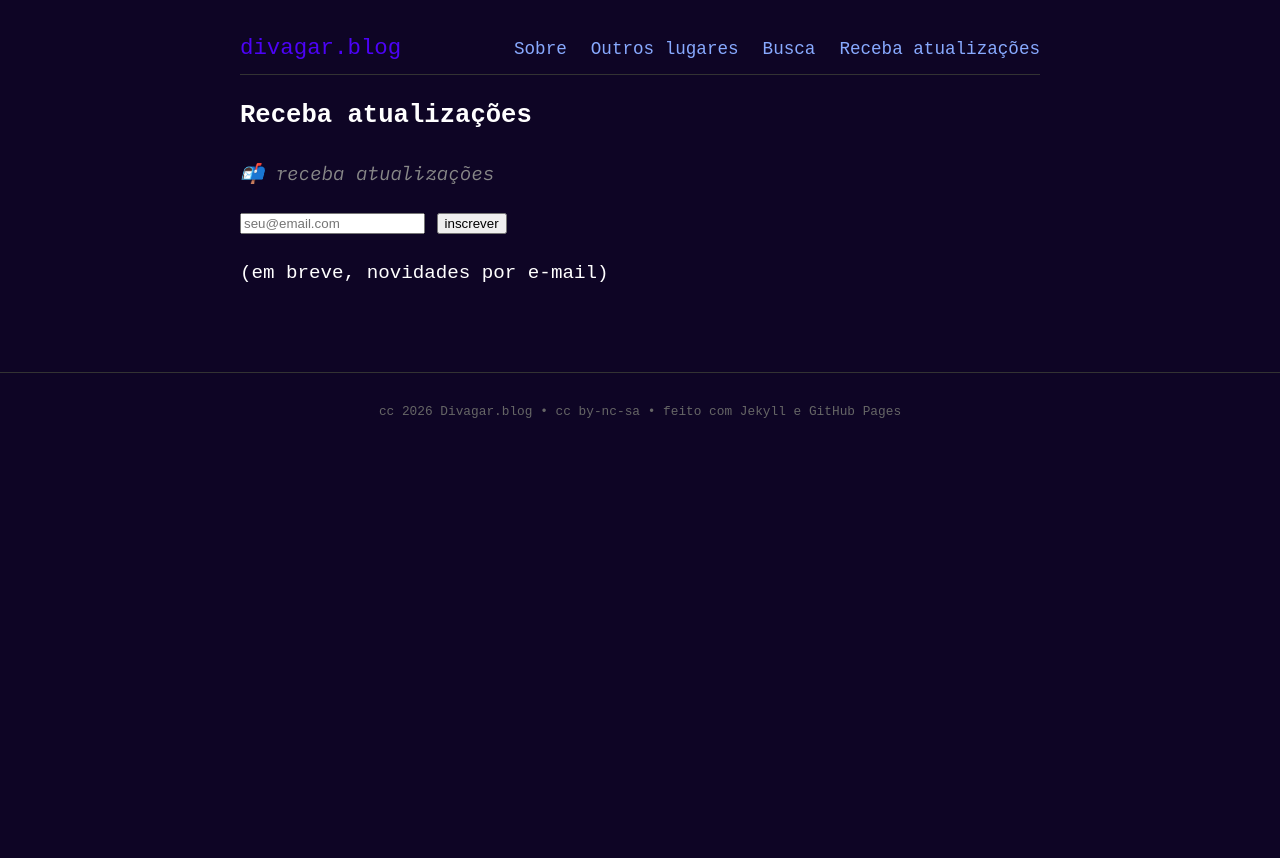
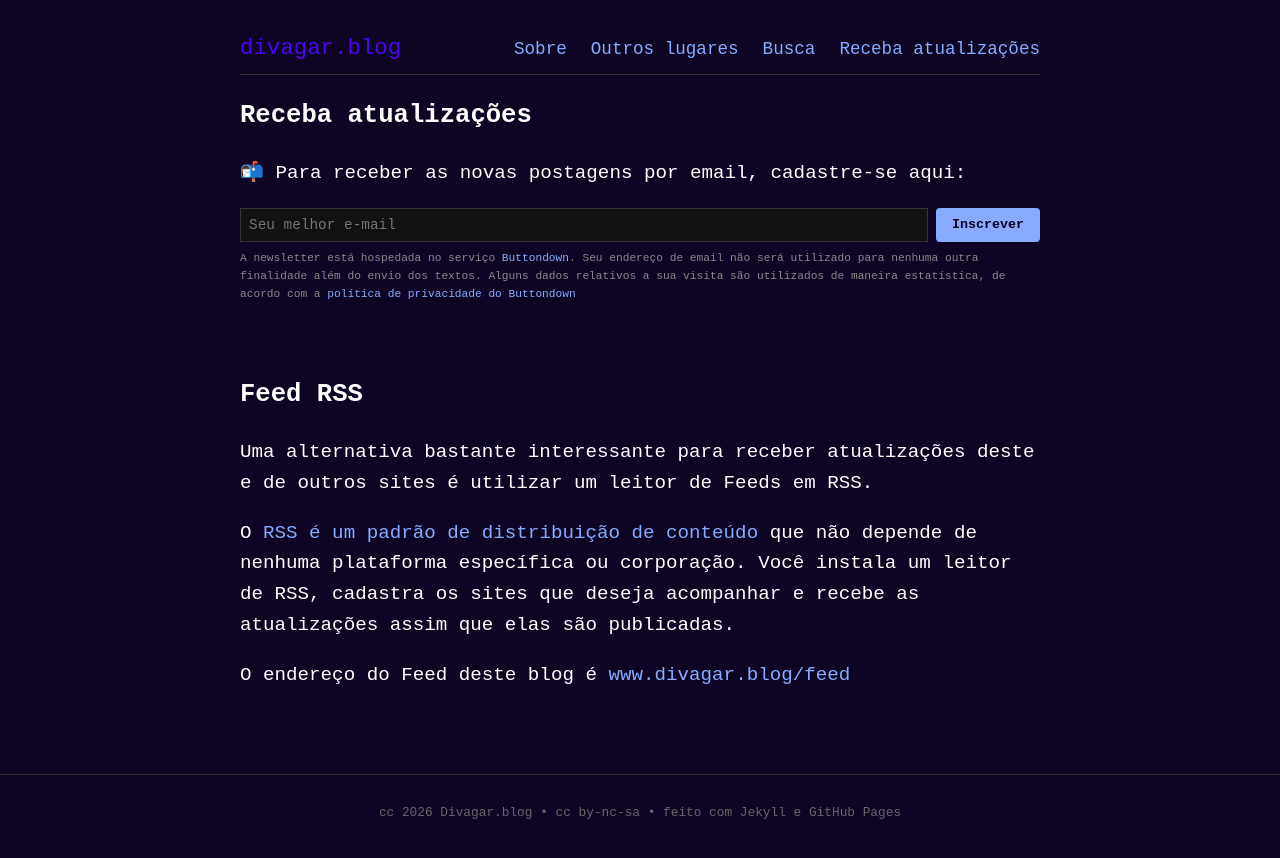
Before and after one commit to benicchio79/benicchio79.github.io, a Jekyll site: the page built from receba-atualizacoes.md, in a window 1280 px wide. Shown: the top 858 px of the page. Built offline with Jekyll 4.4.1, drawn with Linux system fonts in a browser that asks for light colours; some web fonts are replaced.

Commit message:
Newsletter Buttondown

```diff
--- a/_includes/newsletter.html
+++ b/_includes/newsletter.html
@@ -1,8 +1,9 @@
 <div class="widget">
-  <h3>📬 receba atualizações</h3>
-  <form action="https://buttondown.com/seu-usuario" method="post" target="_blank">
-    <input type="email" name="email" placeholder="seu@email.com" required>
-    <button type="submit">inscrever</button>
+  <form action="https://buttondown.com/api/emails/embed-subscribe/divagar" method="post" target="_blank">
+    <div class="newsletter-form">
+      <input type="email" name="email" placeholder="Seu melhor e-mail" required>
+      <button type="submit">Inscrever</button>
+    </div>
   </form>
-  <p class="small">(em breve, novidades por e-mail)</p>
+  <p class="newsletter-note">A newsletter está hospedada no serviço <a href="https://www.buttondown.com">Buttondown</a>. Seu endereço de email não será utilizado para nenhuma outra finalidade além do envio dos textos. Alguns dados relativos a sua visita são utilizados de maneira estatística, de acordo com a <a href="https://buttondown.com/features/privacy">política de privacidade do Buttondown</a></p>
 </div>
--- a/assets/css/style.css
+++ b/assets/css/style.css
@@ -672,3 +672,42 @@ img {
   font-size: 0.8rem;
   color: #666;
 }
+
+/* Newsletter */
+.newsletter-form {
+  display: flex;
+  gap: 0.5rem;
+  margin: 0.5rem 0;
+}
+
+.newsletter-form input {
+  flex: 1;
+  background-color: #111;
+  border: 1px solid #333;
+  color: #ddd;
+  padding: 0.5rem;
+  font-family: 'iA Writer Duo', monospace;
+  font-size: 0.9rem;
+}
+
+.newsletter-form button {
+  background-color: #88aaff;
+  color: #0e0525;
+  border: none;
+  padding: 0.5rem 1rem;
+  cursor: pointer;
+  font-family: 'iA Writer Duo', monospace;
+  font-weight: bold;
+  border-radius: 4px;
+}
+
+.newsletter-form button:hover {
+  background-color: #ffffff;
+  color: #0e0525;
+}
+
+.newsletter-note {
+  font-size: 0.7rem;
+  color: #888;
+  margin-top: 0.25rem;
+}
--- a/receba-atualizacoes.md
+++ b/receba-atualizacoes.md
@@ -3,4 +3,14 @@ layout: page
 title: Receba atualizações
 permalink: /receba-atualizacoes/
 ---
+📬 Para receber as novas postagens por email, cadastre-se aqui:
+
 {% include newsletter.html %}
+<br>
+
+<h1>Feed RSS</h1>
+Uma alternativa bastante interessante para receber atualizações deste e de outros sites é utilizar um leitor de Feeds em RSS.
+
+O [RSS é um padrão de distribuição de conteúdo](https://pt.wikipedia.org/wiki/RSS) que não depende de nenhuma plataforma específica ou corporação. Você instala um leitor de RSS, cadastra os sites que deseja acompanhar e recebe as atualizações assim que elas são publicadas.
+
+O endereço do Feed deste blog é [www.divagar.blog/feed](https://www.divagar.blog/feed)
```
Also changed, not shown: .obsidian/plugins/recent-files-obsidian/data.json, .obsidian/workspace.json.
